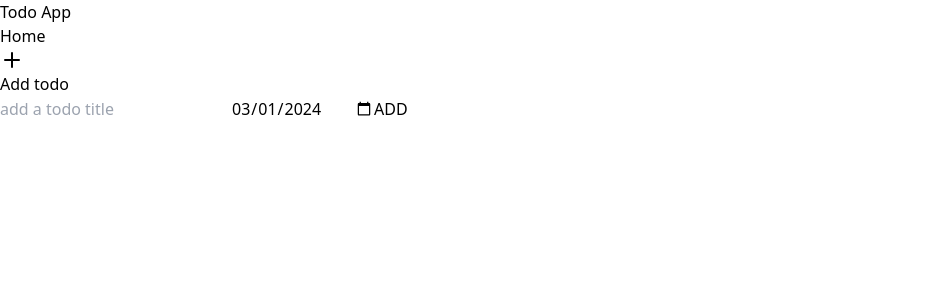
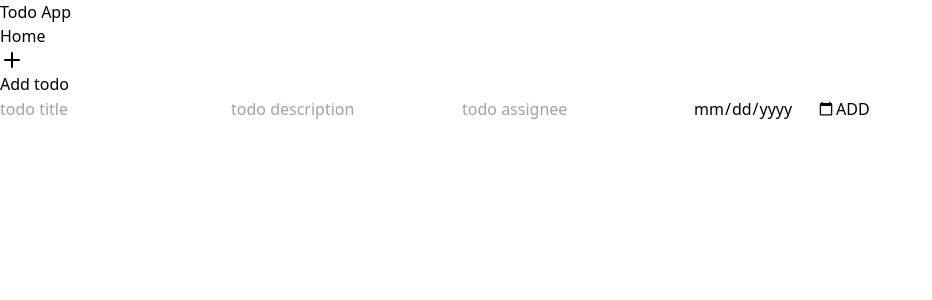
Before and after one commit to dinnupatel100/react-assignments, a React (Vite) app in the folder react-app/: page /add in a window 1280 px wide. Shown: the top 300 px of the page, without its empty margins (0-932 px from the left). Built offline with nearby package versions, Linux system fonts and the light colour scheme.

Commit message:
add assignment8

```diff
--- a/react-app/db.json
+++ b/react-app/db.json
@@ -1,22 +1,28 @@
 {
   "todos": [
     {
-      "id": "241f",
-      "title": "Learn React",
-      "isCompleted": false,
-      "dueDate": "2024-03-12T00:00:00.000Z"
+      "id": "c69a",
+      "title": "abc",
+      "description": "fdja",
+      "assignee": "vgahbj",
+      "dueDate": "2024-03-28",
+      "isCompleted": true
     },
     {
-      "id": "1d1c",
-      "title": "Learn Java",
-      "isCompleted": false,
-      "dueDate": "2024-03-22T00:00:00.000Z"
+      "id": "ed72",
+      "title": "fhjk",
+      "description": "ajfdbk",
+      "assignee": "hgvhjfdman",
+      "dueDate": "2024-03-29",
+      "isCompleted": false
     },
     {
-      "id": "447c",
-      "title": "Abc",
-      "isCompleted": false,
-      "dueDate": "2024-03-22T00:00:00.000Z"
+      "id": "fab8",
+      "title": " m, ",
+      "description": ",mnn",
+      "assignee": "knjiji",
+      "dueDate": "2024-03-12",
+      "isCompleted": false
     }
   ]
 }
--- a/react-app/package.json
+++ b/react-app/package.json
@@ -13,11 +13,13 @@
   "dependencies": {
     "axios": "^1.6.7",
     "date-fns": "^3.3.1",
+    "formik": "^2.4.5",
     "json-server": "^1.0.0-alpha.23",
     "lucide-react": "^0.350.0",
     "react": "^18.2.0",
     "react-dom": "^18.2.0",
-    "react-router-dom": "^6.22.2"
+    "react-router-dom": "^6.22.2",
+    "yup": "^1.4.0"
   },
   "devDependencies": {
     "@types/react": "^18.2.56",
--- a/react-app/src/components/AddTodo.tsx
+++ b/react-app/src/components/AddTodo.tsx
@@ -1,51 +1,99 @@
-import { useState } from "react"
 import { useNavigate } from "react-router-dom";
-import {format} from 'date-fns'
+import {Formik, Form, Field, ErrorMessage} from 'formik'
+import * as yup from 'yup'
+
+// const navigate = useNavigate()
+
+const initialValues = {
+  title: "",
+  description: "",
+  assignee:"",
+  dueDate:""
+}
+
+const validationSchema = yup.object({
+  title:yup.string()
+        .max(20,"title length must be less than 20 characters")
+        .required("Title is required"),
+  description:yup.string()
+        .required("Description is required"),
+  assignee:yup.string()
+        .required("Assignee is required"),
+  dueDate:yup.date()
+        .min(new Date(),"due date cannot be less than current data")
+        .required("Due Date is required")
+})
 
 const AddTodo = () => {
-  const [title, setTitle] = useState<string>("");
-  const [date, setDate] = useState<Date>(new Date());
   const navigate = useNavigate()
 
-  const handleSubmit = async ()=>{
-    try{
+  const onSubmit = async(values:any)=>{
     await fetch("http://localhost:5000/todos",{
       method: 'post',
       headers: {'Content-Type':'application/json'},
-        body: JSON.stringify({
-          'title':title,
-          'isCompleted': false,
-          'dueDate': date
+      body: JSON.stringify({title:values.title,
+        description:values.description,
+        assignee:values.assignee,
+        dueDate:values.dueDate,
+        isCompleted:false
       })
-      }).then(()=> navigate('/') );
-    }catch(error){
-      console.log(error);
+    }).then(()=>{
+      navigate('/')
+    })
 }
-  }
+  return (
+    <Formik
+      initialValues={initialValues}
+      onSubmit={onSubmit}
+      validationSchema={validationSchema}
+    >
+      <div className="mt-20 mx-80 ">
+      <Form className="my-10 mx-16 border-solid border-2 border-gray-300 rounded-md">
+        <Field
+        className="h-10 mt-16 px-5 mx-16 w-96 border-solid border-2 border-gray-100 rounded-md"
+        name = "title"
+        placeholder="todo title"
+        />
+        <ErrorMessage name="title">
+          {titleError => <p className="text-red-700 mx-20 text-sm">{titleError}</p>}
+        </ErrorMessage>
 
-  return (
-    <div className="my-20 mx-80">
-      {/* <h2 className="bg-gray-800 text-white h-10 px-64 py-2 rounded-xl">Add Todo</h2> */}
-      <input
-      className="h-8 mt-8 px-5 mx-28 w-96 border-solid border-2 border-gray-100 rounded-md"
-      value={title}
-      onChange={(e) => setTitle(e.target.value)}
-      placeholder="add a todo title"
+        <Field
+        className="h-10 mt-3 px-5 mx-16 w-96 border-solid border-2 border-gray-100 rounded-md"
+        name = "description"
+        placeholder="todo description"
         />
-      <input
-      className="h-8 mt-4 px-5 mx-28 border-solid border-2 border-gray-100 rounded-md w-96"
+        <ErrorMessage name="description">
+          {descriptionError => <p className="text-red-700 mx-20 text-sm">{descriptionError}</p>}
+        </ErrorMessage>
+
+        <Field
+        className="h-10 mt-3 px-5 mx-16 w-96 border-solid border-2 border-gray-100 rounded-md"
+        name = "assignee"
+        placeholder="todo assignee"
+        />
+        <ErrorMessage name="assignee">
+          {assigneeError => <p className="text-red-700 mx-20 text-sm">{assigneeError}</p>}
+        </ErrorMessage>
+        <Field
+        className="h-10 mt-3 px-5 mx-16 w-96 border-solid border-2 border-gray-100 rounded-md"
+        name = "dueDate"
+        placeholder="todo due date"
         type="date"
-      value={format(date, 'yyyy-MM-dd')}
-      onChange={(e) => setDate(new Date(e.target.value))}
         />
+        <ErrorMessage name="dueDate">
+          {dueDateError => <p className="text-red-700 mx-20 text-sm">{dueDateError}</p>}
+        </ErrorMessage>
+
         <button
-        className= "bg-gray-900 h-8  text-white my-6 mb-20 px-5 mx-28 rounded-md w-96"
-        id="add"
-        onClick={handleSubmit}
+          className= "bg-gray-900 h-10  text-white my-6 mb-20 px-5 mx-16 rounded-md w-96"
+          type="submit"
         >
         ADD
         </button>
+      </Form>
       </div>
+    </Formik>
   )
 }
 
--- a/react-app/src/components/Todo.tsx
+++ b/react-app/src/components/Todo.tsx
@@ -4,17 +4,17 @@ import { Link, useNavigate } from "react-router-dom";
 import {formatDistance} from "date-fns"
 import { ArrowDownAZ, ArrowDownZA, ListChecks, Plus, Search, XSquare} from "lucide-react"
 
-
 export interface ITodo {
   id: number;
   title: string;
+  description: string;
+  assignee: string;
   isCompleted: boolean;
   dueDate: string;
 }
 
  const Todo = () => {
   // todo data
-
   const {data, error, isLoading} = useFetch('http://localhost:5000/todos');
   const [todos, setTodos] = useState<ITodo[]>([]);
   const navigate = useNavigate();
@@ -36,7 +36,7 @@ export interface ITodo {
     await fetch('http://localhost:5000/todos/'+todo.id,
     { method: 'PUT',
       headers: { 'Content-Type': 'application/json' },
-      body: JSON.stringify({ "isCompleted": todo.isCompleted, "title":todo.title,"dueDate":todo.dueDate})
+      body: JSON.stringify(todo)
     })
   };
 
@@ -51,7 +51,7 @@ export interface ITodo {
     }
   }
 
-  const handleSort = (order) => {
+  const handleSort = (order:string) => {
     if (order == 'asc')
     {
       setTodos([...todos].sort((a,b)=>a.title.localeCompare(b.title)))
--- a/react-app/src/components/ViewTodo.tsx
+++ b/react-app/src/components/ViewTodo.tsx
@@ -1,23 +1,37 @@
 import { useEffect, useState } from "react";
 import { useParams } from "react-router-dom"
 
+interface ITodo {
+  id: number;
+  title: string;
+  description: string;
+  assignee: string;
+  isCompleted: boolean;
+  dueDate: string;
+}
+
 const ViewTodo = () => {
-  const [title,setTitle] = useState<string>("")
+  const [todo,setTodo] = useState<ITodo>()
   const param = useParams();
 
   useEffect(()=>{
     const fetchData = async() => {
       const res = await fetch("http://localhost:5000/todos/"+param.id).then(res=>res.json())
-      console.log("response : ", res.title)
-      setTitle(res.title)
+      setTodo(res)
     }
     fetchData();
   },[param.id])
 
   return (
-  <div>
-  <label>Title : </label>
-  <p>{title}</p>
+  <div className="my-10">
+    { todo &&
+    <div className="text-2xl font-medium">
+    <p className="mt-5">title : {todo.title}</p>
+    <p className="mt-1">description : {todo.description}</p>
+    <p className="mt-1">assignee : {todo.assignee}</p>
+    <p className="">dueDate : {todo.dueDate}</p>
+    </div>
+    }
   </div>
   )
 }
--- a/react-app/src/hooks/useFetch.tsx
+++ b/react-app/src/hooks/useFetch.tsx
@@ -1,7 +1,10 @@
 import { useState, useEffect } from 'react';
+
 type ITodo = {
   id: number;
   title: string;
+  description: string;
+  assignee: string;
   isCompleted: boolean;
   dueDate: string;
 }
```
Also changed, not shown: 1 other file (tests, documents, lock files or other folders). Lines whose indentation alone changed are shown as unchanged.
